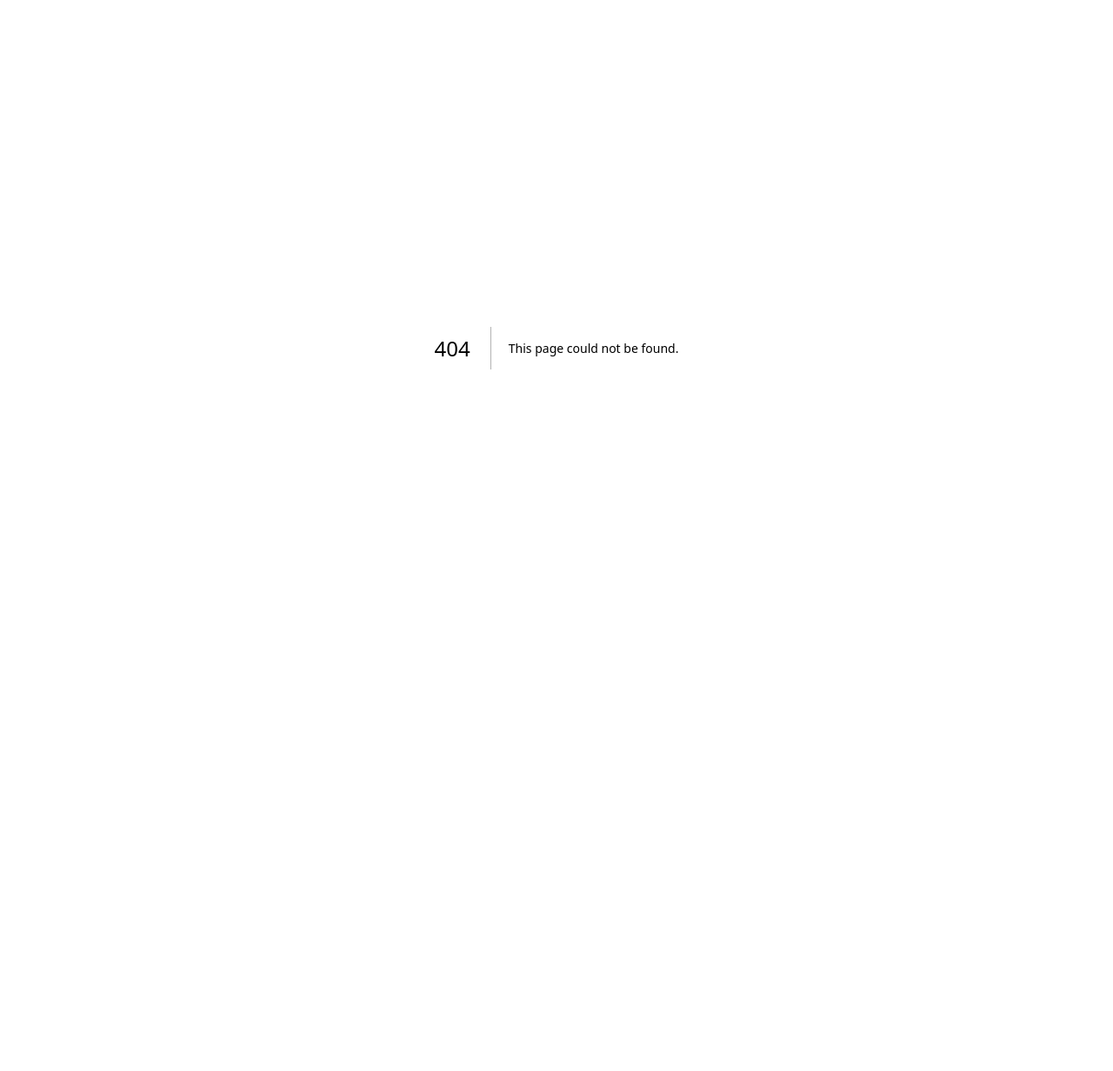
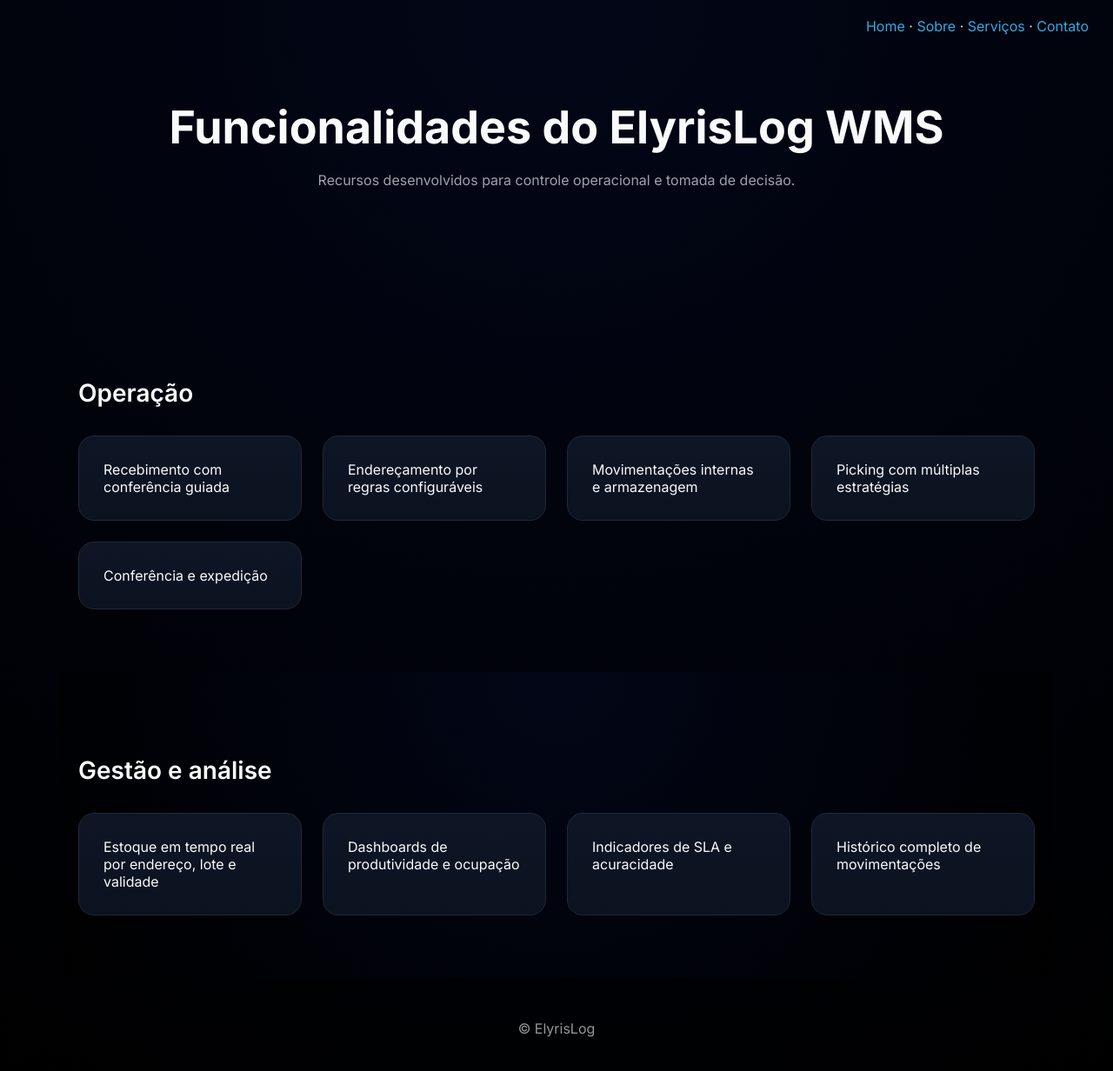
Before and after one commit to elyrislog/elyrislog-site, a Next.js app: page /funcionalidades in a window 1280 px wide. Before the commit this address had no page. Shown: the top 1232 px of the page at 87% size. Before the commit the page ends 800 px from the top, so only its background shows below. Built offline with nearby package versions, Linux system fonts and the light colour scheme.

Commit message:
Create funcionalidades.js

```diff
--- /dev/null
+++ b/pages/funcionalidades.js
@@ -0,0 +1,48 @@
+import Header from "../components/Header";
+import Footer from "../components/Footer";
+
+export default function Funcionalidades() {
+  return (
+    <>
+      <Header />
+
+      <section className="hero-block">
+        <h1 className="hero-title">Funcionalidades do ElyrisLog WMS</h1>
+        <p className="hero-subtitle">
+          Recursos desenvolvidos para controle operacional e tomada de decisão.
+        </p>
+      </section>
+
+      <section className="section">
+        <h2 className="section-title">Operação</h2>
+        <div className="cards-grid">
+          <div className="card">Recebimento com conferência guiada</div>
+          <div className="card">Endereçamento por regras configuráveis</div>
+          <div className="card">Movimentações internas e armazenagem</div>
+          <div className="card">Picking com múltiplas estratégias</div>
+          <div className="card">Conferência e expedição</div>
+        </div>
+      </section>
+
+      <section className="section section-soft">
+        <h2 className="section-title">Gestão e análise</h2>
+        <div className="cards-grid">
+          <div className="card">
+            Estoque em tempo real por endereço, lote e validade
+          </div>
+          <div className="card">
+            Dashboards de produtividade e ocupação
+          </div>
+          <div className="card">
+            Indicadores de SLA e acuracidade
+          </div>
+          <div className="card">
+            Histórico completo de movimentações
+          </div>
+        </div>
+      </section>
+
+      <Footer />
+    </>
+  );
+}
```
